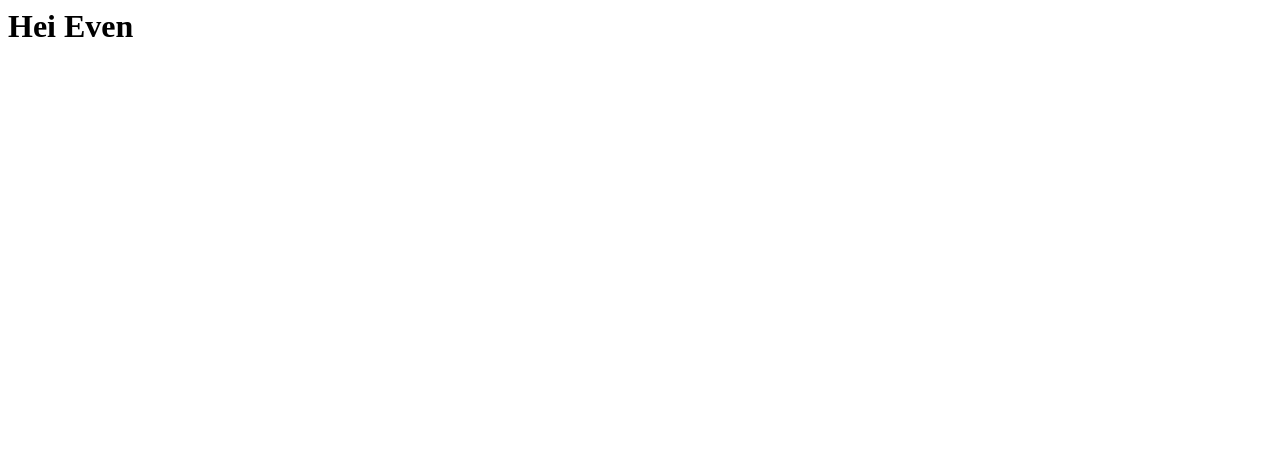
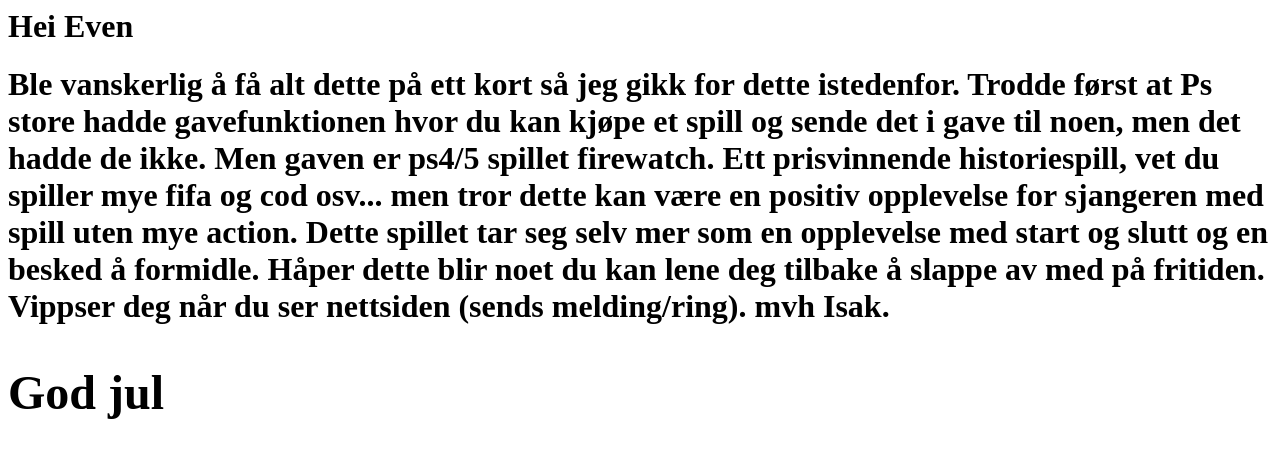
Before and after one commit to ililjedal/Julegave, a plain HTML site: page index.html in a window 1280 px wide. Drawn offline with Linux system fonts and the light colour scheme.

Commit message:
Update index.html

```diff
--- a/index.html
+++ b/index.html
@@ -1 +1,12 @@
 <h1>Hei Even<h1>
+
+  <a>Ble vanskerlig å få alt dette på ett kort så jeg gikk for dette istedenfor. Trodde først at Ps store hadde gavefunktionen hvor du kan kjøpe et spill og sende det i gave til noen, men det hadde de ikke.<a>
+  <a>Men gaven er ps4/5 spillet firewatch. Ett prisvinnende historiespill, vet du spiller mye fifa og cod osv... men tror dette kan være en positiv opplevelse for sjangeren med spill uten mye action.<a>
+
+  <a>Dette spillet tar seg selv mer som en opplevelse med start og slutt og en besked å formidle.<a>
+
+  <a>Håper dette blir noet du kan lene deg tilbake å slappe av med på fritiden.<a>
+
+  <a>Vippser deg når du ser nettsiden (sends melding/ring). mvh Isak.<a>
+
+  <h2>God jul<h2>
```
